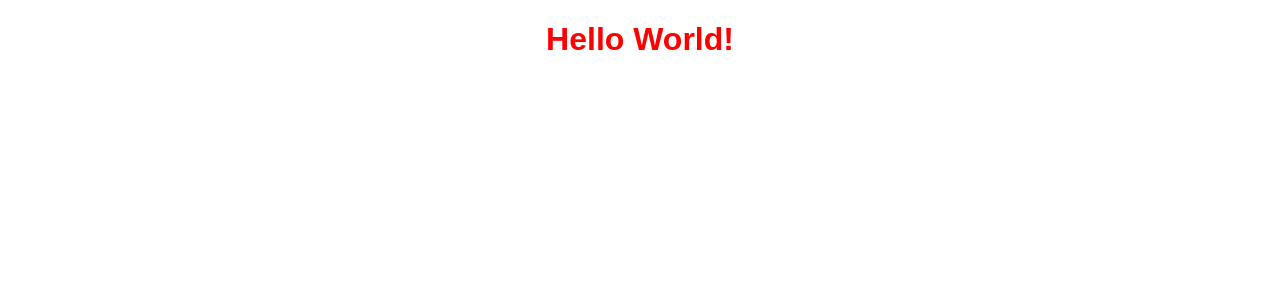
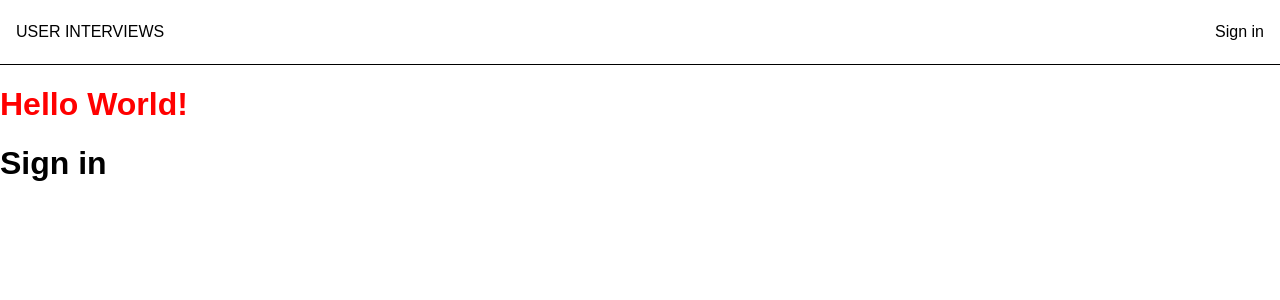
Before and after one commit to user-interviews/js-technical-interview, a React app: page /sign-in in a window 1280 px wide. Shown: the top 300 px of the page. Built offline with nearby package versions, Linux system fonts and the light colour scheme.

Commit message:
Added react router with a new nav with a sign in page.

```diff
--- a/package.json
+++ b/package.json
@@ -35,6 +35,7 @@
     "react": "^16.4.2",
     "react-dev-utils": "^5.0.2",
     "react-dom": "^16.4.2",
+    "react-router-dom": "^4.3.1",
     "resolve": "1.6.0",
     "style-loader": "0.19.0",
     "sw-precache-webpack-plugin": "0.11.4",
--- a/src/App.js
+++ b/src/App.js
@@ -1,14 +1,38 @@
-import React, { Component } from 'react';
+import React from 'react';
+import { BrowserRouter, Link, Route } from 'react-router-dom';
+
+import SignInPage from './views/users/sign_in_page';
+
 import './App.scss';
 
-class App extends Component {
+class AppContent extends React.Component {
   render() {
     return (
-      <div className="ui-app">
+      <React.Fragment>
+        <nav className="ui-app__navbar">
+          <div className="ui-app__navbar__brand">
+            <Link to="/">User Interviews</Link>
+          </div>
+          <ul>
+            <li><Link to="/sign-in">Sign in</Link></li>
+          </ul>
+        </nav>
         <h1 className="ui-app__header">Hello World!</h1>
-      </div>
+
+        <div className="ui-app__content">
+          <Route path="/sign-in" component={SignInPage} />
+        </div>
+      </React.Fragment>
     );
   }
 }
 
-export default App;
+export default class App extends React.Component {
+  render() {
+    return (
+      <BrowserRouter className="ui-app">
+        <AppContent />
+      </BrowserRouter>
+    );
+  }
+}
--- a/src/App.scss
+++ b/src/App.scss
@@ -1,5 +1,35 @@
 .ui-app {
   text-align: center;
+
+  &__navbar {
+    width: 100%;
+    height: 4rem;
+
+    border-bottom: black 1px solid;
+
+    display: flex;
+    align-items: center;
+    justify-content: space-between;
+
+    a {
+      color: inherit;
+      text-decoration: none;
+    }
+
+    ul {
+      list-style: none;
+      padding-left: 0;
+
+      li {
+        margin: 0 1rem;
+      }
+    }
+
+    &__brand {
+      margin: 0 1rem;
+      text-transform: uppercase;
+    }
+  }
 
   &__header {
     color: #FF0000;
--- /dev/null
+++ b/src/views/users/sign_in_page/index.js
@@ -0,0 +1,3 @@
+import SignInPage from './sign_in_page';
+
+export default SignInPage;
--- /dev/null
+++ b/src/views/users/sign_in_page/sign_in_page.jsx
@@ -0,0 +1,9 @@
+import React from 'react';
+
+const SignInPage = () => (
+  <div class="sign-in-page">
+    <h1>Sign in</h1>
+  </div>
+);
+
+export default SignInPage;
--- /dev/null
+++ b/src/views/users/sign_in_page/sign_in_page.scss
@@ -0,0 +1,3 @@
+.sign-in-page {
+
+}
```
Also changed, not shown: 1 other file (tests, documents, lock files or other folders).
